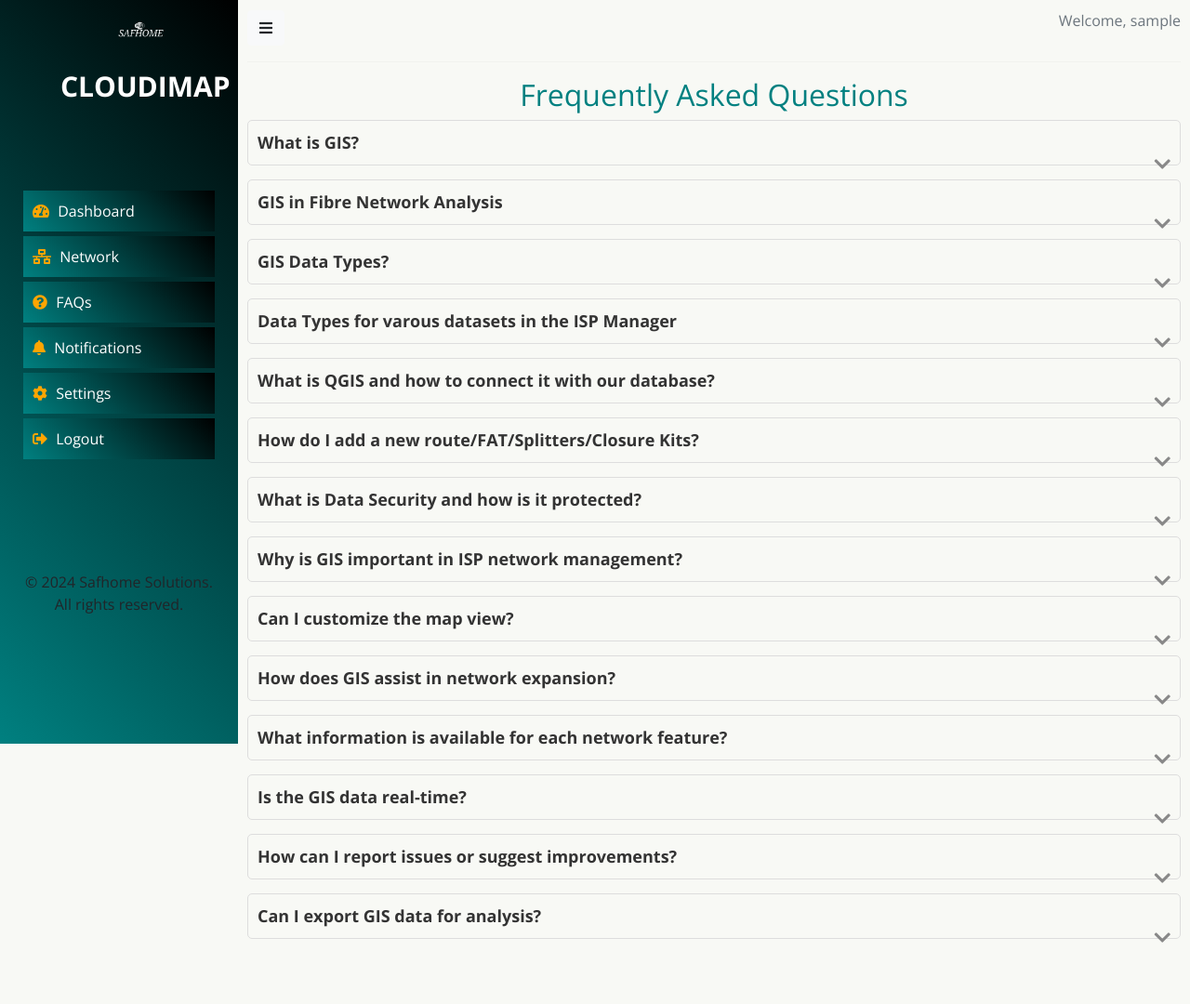
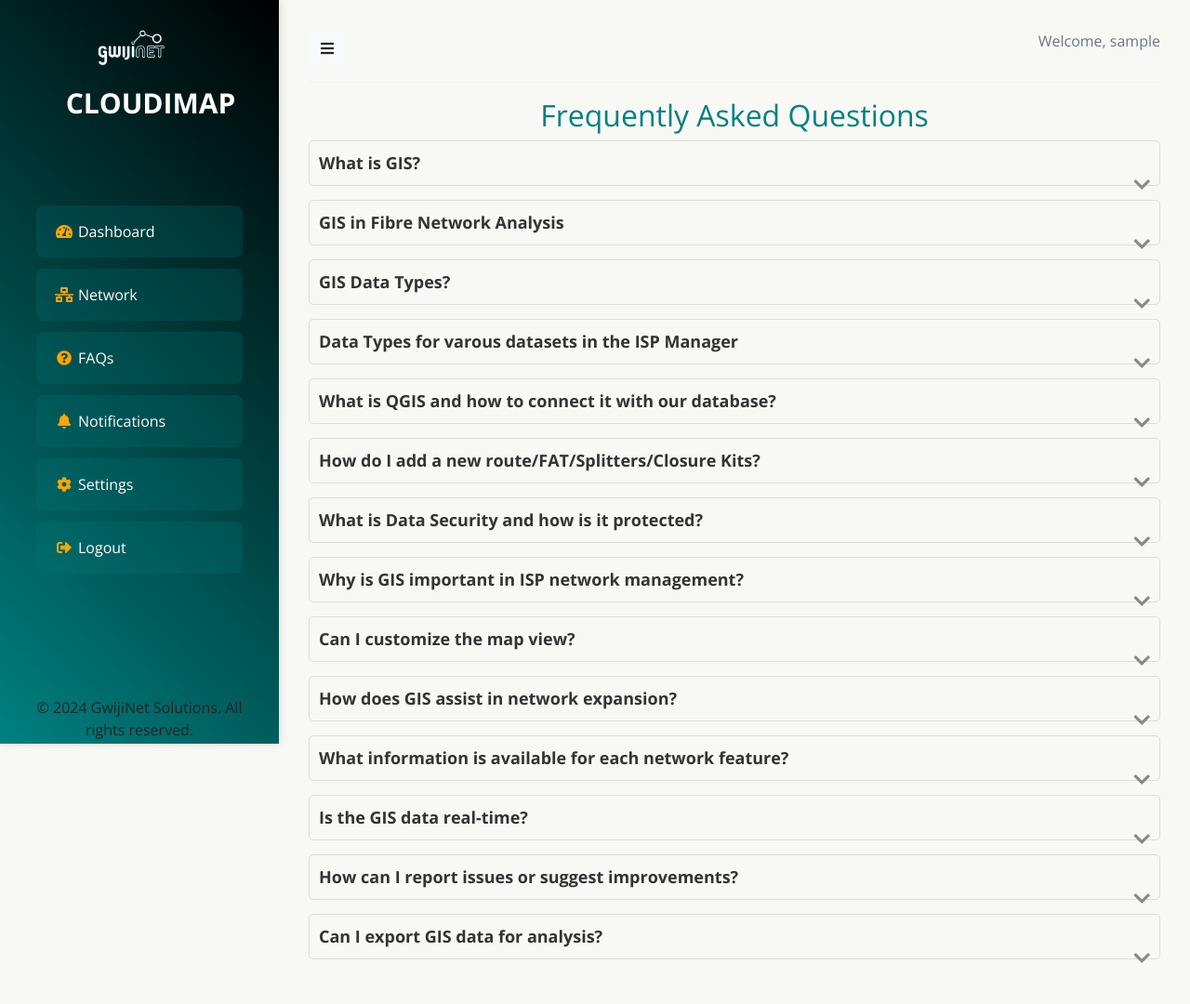
Before and after one commit to ombuijabali/isp_man, a Django app: page /faqs/ in a window 1280 px wide. Shown: the whole page at 93% size. Before the commit the page ends 1014 px from the top, so only its background shows below. Run offline with Django 4.2, Linux system fonts and the light colour scheme; the visitor is signed in with stand-in values (Sample User, id 1); some libraries are stand-ins or nearby versions.

Commit message:
Update base.html

```diff
--- a/templates/isp/base.html
+++ b/templates/isp/base.html
@@ -4,97 +4,154 @@
     {% load static %}
     <meta charset="UTF-8">
     <meta name="viewport" content="width=device-width, initial-scale=1, shrink-to-fit=no">
-    <title>{% block title %}SAFHOME CLOUDIMAP{% endblock %}</title>
+    <title>{% block title %}GwijiNet CLOUDIMAP{% endblock %}</title>
     <!-- Bootstrap CSS -->
     <link href="https://cdn.jsdelivr.net/npm/bootstrap@5.3.2/dist/css/bootstrap.min.css" rel="stylesheet" integrity="sha384-T3c6CoIi6uLrA9TneNEoa7RxnatzjcDSCmG1MXxSR1GAsXEV/Dwwykc2MPK8M2HN" crossorigin="anonymous">
     <link rel="stylesheet" href="https://cdnjs.cloudflare.com/ajax/libs/font-awesome/5.15.3/css/all.min.css">
     <link rel="stylesheet" href="https://maxcdn.bootstrapcdn.com/bootstrap/4.5.2/css/bootstrap.min.css">
-    <link rel="shortcut icon" type="image/x-icon" href="{% static 'img/safhome.png' %}">
+    <link rel="shortcut icon" type="image/x-icon" href="{% static 'img/gwijinet.png' %}">
 
 
     <style>
+        /* Base Layout */
         body {
             display: flex;
             font-family: 'Open Sans', sans-serif;
             background-color: #F8F9F5;
-            margin:0;
+            margin: 0;
+            min-height: 100vh;
         }
 
+        /* Sidebar Styles */
         #sidebar {
-            width: 20%;
+            width: 300px;
             background: linear-gradient(45deg, teal, #000);
-            padding: 10px;
+            padding: 1.5rem;
             position: fixed;
             height: 100%;
             overflow-y: auto;
-            transition: margin-left 0.5s; /* Add transition for smooth animation */
+            transition: all 0.5s ease;
+            box-shadow: 2px 0 10px rgba(0, 0, 0, 0.1);
         }
 
         #sidebar.collapsed {
-            margin-left: -20%; /* Hide the sidebar when collapsed */
+            margin-left: -300px;
         }
 
-        #sidebar .navbar-brand {
-            font-size: 1.5rem;
+        /* Brand Styling */
+        .navbar-brand {
+            display: flex;
+            flex-direction: column;
+            align-items: center;
+            color: white;
             font-weight: bold;
+            font-size: 1.75rem;
+            text-decoration: none;
+
+            padding: 0.5rem;
+            transition: color 0.3s ease;
         }
 
-        #sidebar ul.nav {
-            margin-top: 20px;
+        .navbar-brand:hover {
+            color: orange;
+            transform: scale(1.02);
         }
 
-        #sidebar .nav-link {
-            border: none;
-            border-radius: 0;
-            padding: 10px;
-            text-align: left;
+        .navbar-brand img {
+            height: 40px;
+
+            transition: transform 0.3s ease;
         }
 
+        .navbar-brand:hover img {
+            transform: scale(1.1);
+        }
+
+        /* Navigation Menu */
+        #sidebar ul.nav {
+            margin-top: 2rem;
+            padding: 0;
+        }
+
+        .nav-item {
+            font-size: 1.25rem;
+            margin-bottom: 0.75rem;
+        }
+
+        .nav-link {
+            display: flex;
+            align-items: center;
+            padding: 1rem 1.25rem;
+            border-radius: 8px;
+            transition: all 0.3s ease;
+            background: rgba(255, 255, 255, 0.1);
+        }
+
+        .btn-teal {
+            background: rgba(0, 128, 128, 0.2);
+            color: white;
+            border: none;
+            width: 100%;
+            text-align: left;
+            font-weight: 500;
+            transition: all 0.3s ease;
+        }
+
+        .btn-teal i {
+            margin-right: 1rem;
+            color: orange;
+            width: 20px;
+            text-align: center;
+            transition: transform 0.3s ease;
+        }
+
+        .btn-teal:hover {
+            background: rgba(255, 255, 255, 0.15);
+            color: orange;
+            transform: translateX(5px);
+        }
+
+        .btn-teal:hover i {
+            transform: scale(1.2);
+        }
+
+        /* Main Content Area */
         #main {
-            margin-left: 20%; /* Width of the sidebar */
-            padding: 10px;
-            transition: margin-left 0.5s;
-            max-width: 100%; /* Take the full width */
-            box-sizing: border-box; /* Include padding and border in the element's total width */
+            margin-left: 300px;
+            padding: 2rem;
+            transition: margin-left 0.5s ease;
+            width: calc(100% - 300px);
+            box-sizing: border-box;
         }
 
         #main.collapsed {
-            margin-left: 0; /* Adjust main content when sidebar is collapsed */
-            max-width: 100%;
-
+            margin-left: 0;
+            width: 100%;
         }
 
-        .btn-teal {
-            background: linear-gradient(45deg, teal, #000);
-            color: #fff; /* Text color */
-            transition: background-color 0.3s ease;
-            margin-top: 5px;
-        }
+        /* Responsive Design */
+        @media (max-width: 768px) {
+            #sidebar {
+                width: 260px;
+                margin-left: -260px;
+            }
 
-        .btn-teal:hover {
-            color: orange;
-            font-weight: bold;
-        }
+            #sidebar.active {
+                margin-left: 0;
+            }
 
-        .nav-item {
-            font-size: 22px;
-        }
+            #main {
+                margin-left: 0;
+                width: 100%;
+            }
 
-        .navbar-brand {
-            color: white;
-            font-weight: bold;
-        }
-        .navbar-brand:hover {
-            color: orange;
-            font-weight: bold;
-        }
+            .navbar-brand {
+                font-size: 1.5rem;
+            }
 
-        .navbar-brand img {
-            height: 30px;
-            margin-right: 10px;
-            margin-left: 100px;
-            margin-bottom: 10px;
-            margin-top: 5px;
+            .nav-item {
+                font-size: 1.1rem;
+            }
         }
     </style>
 
@@ -110,7 +167,7 @@
         <div id="sidebar" {% if sidebar_collapsed %}class="collapsed"{% endif %}>
             <div class="container-fluid">
                 <a class="navbar-brand" href="{% url 'home' %}">
-                    <img src="{% static 'img/safhome.png' %}" alt="GwijiNet Solutions Logo">
+                    <img src="{% static 'img/gwijinet.png' %}" alt="GwijiNet Solutions Logo">
                 </a>
                 <a class="navbar-brand" style="font-size: 30px; margin-left: 40px" href="{% url 'home' %}">CLOUDIMAP</a>
 
@@ -162,7 +219,7 @@
             </div><br><br><br><br><br>
               <footer class="footer mt-auto" style="margin-top: 40px;">
                 <div class="container text-center">
-                    <p id="copyright">&copy; <span id="year">2024</span> Safhome Solutions. All rights reserved.</p>
+                    <p id="copyright">&copy; <span id="year">2024</span> GwijiNet Solutions. All rights reserved.</p>
                 </div>
             </footer>
         </div>
```
